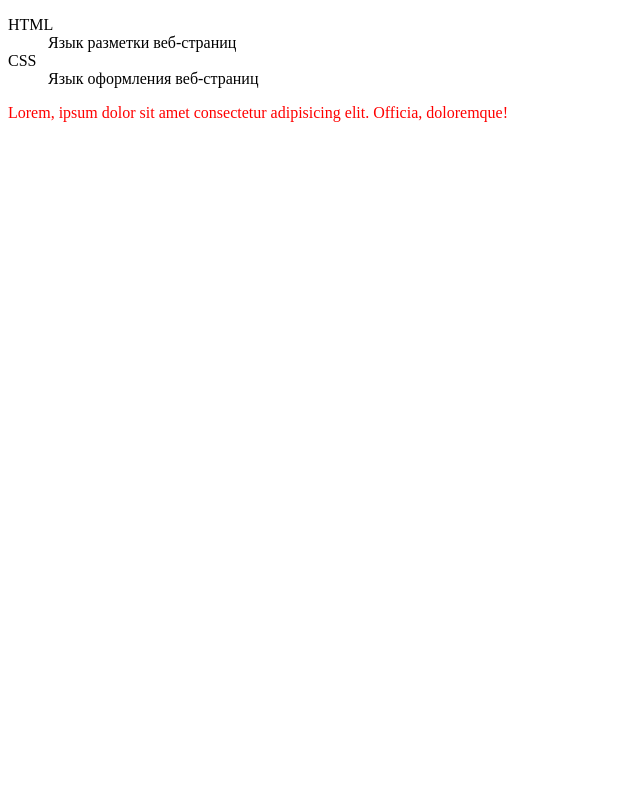
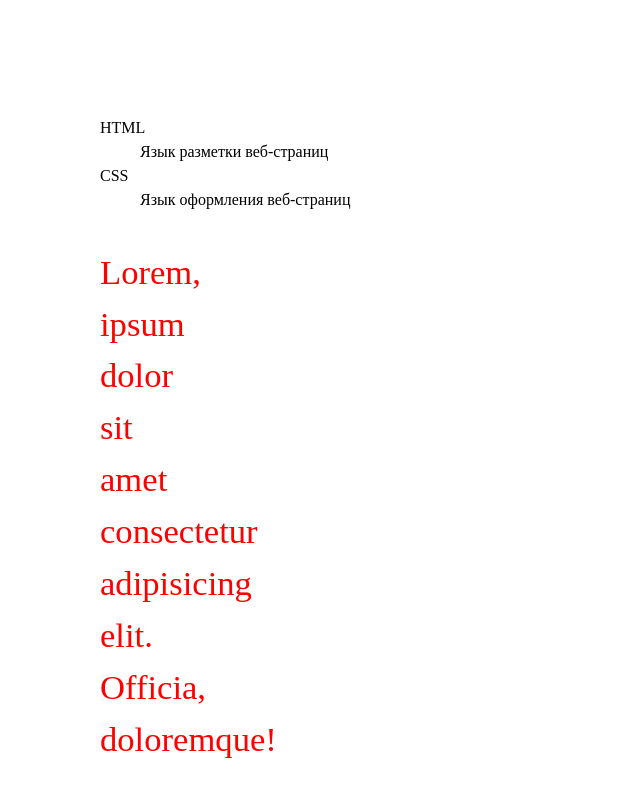
Before and after one commit to marbleshoees/future-tech, a website: page index.html in a window 1280 px wide. Shown: the whole page, without its empty margins (0-640 px from the left). Drawn offline with Linux system fonts and the light colour scheme.

Commit message:
added mixins, media and functions

```diff
--- a/styles/_globals.scss
+++ b/styles/_globals.scss
@@ -0,0 +1,15 @@
+@use 'helpers' as *;
+
+body {
+    padding: 100px;
+
+    p {
+        @include fluid-text(48, 16);
+
+        width: rem(100);
+
+        @include mobile {
+            background-color: red;
+        }
+    }
+}
--- a/styles/helpers/_functions.scss
+++ b/styles/helpers/_functions.scss
@@ -0,0 +1,30 @@
+@use 'sass:math';
+
+@function rem($pixel) {
+    @if math.is-unitless($pixel) {
+        @return math.div($pixel, 16)+rem;
+    }
+
+    @else {
+        @error 'Не используйте единицы измерения при работе с функцией rem()! Передавайте аргументом только числа.'
+    }
+}
+
+;
+
+@function fluid($max: 100, $min: 10) {
+    $maxViewportWidth: 1920;
+    $minViewportWidth: 390;
+
+    $maxSize: math.div($max, 16);
+    $minSize: math.div($min, 16);
+    $maxWidth: math.div($maxViewportWidth, 16);
+    $minWidth: math.div($minViewportWidth, 16);
+
+    $slope: math.div(($maxSize - $minSize), ($maxWidth - $minWidth));
+    $yAxisIntersection: -$minWidth * $slope + $minSize;
+
+    @return clamp(#{$minSize * 1rem},
+        #{$yAxisIntersection * 1rem} + #{$slope * 100vw},
+        #{$maxSize * 1rem});
+}
--- a/styles/helpers/_media.scss
+++ b/styles/helpers/_media.scss
@@ -0,0 +1,88 @@
+@use './functions' as *;
+
+$laptop: 1440.098;
+$tablet: 1023.098;
+$mobile: 767.098;
+$mobile-s: 480.098;
+
+@mixin laptop {
+    @media (width <=rem($laptop)) {
+        @content
+    }
+}
+
+;
+
+@mixin laptop-above {
+    @media (width > rem($laptop)) {
+        @content;
+    }
+
+    ;
+}
+
+@mixin tablet {
+    @media (width <=rem($tablet)) {
+        @content
+    }
+}
+
+;
+
+@mixin tablet-above {
+    @media (width > rem($tablet)) {
+        @content
+    }
+}
+
+;
+
+@mixin mobile {
+    @media (width <=rem($mobile)) {
+        @content
+    }
+}
+
+;
+
+@mixin mobile-above {
+    @media (width > rem($mobile)) {
+        @content
+    }
+}
+
+;
+
+@mixin mobile-s {
+    @media (width <=rem($mobile-s)) {
+        @content
+    }
+}
+
+;
+
+@mixin mobile-s-above {
+    @media (width > rem($mobile-s)) {
+        @content
+    }
+}
+
+;
+
+
+
+@mixin hover {
+    @media (any-hover) {
+        &:hover {
+            @content;
+        }
+    }
+
+    @if ($hasActiveEffectOnMobile) {
+        @media (any-hover: none) {
+            &:active {
+                @content;
+            }
+        }
+    };
+};
--- a/styles/helpers/_mixins.scss
+++ b/styles/helpers/_mixins.scss
@@ -0,0 +1,53 @@
+@use 'sass:math';
+@use 'functions' as *;
+
+
+@mixin fluid-text($max: 48, $min: 16) {
+  font-size: fluid($max, $min);
+}
+
+@mixin hide {
+    opacity: 0;
+    visibility: hidden;
+}
+
+@mixin show {
+    opacity: 1;
+    visibility: visible;
+}
+
+@mixin flex-center($isInline: false) {
+  @if $isInline {
+    display: inline-flex;
+  } @else  {
+    display: flex;
+  }
+
+  justify-content: center;
+  align-items: center;
+}
+
+@mixin abs-center {
+  position: absolute;
+  top: 50%;
+  left: 50%;
+  translate: -50% -50%;
+}
+
+@mixin square($size) {
+  width: $size;
+  height: $size;
+}
+
+@mixin visually-hidden {
+  position: absolute !important;
+  width: 1px !important;
+  height: 1px !important;
+  margin: -1px !important;
+  border: 0 !important;
+  padding: 0 !important;
+  white-space: nowrap !important;
+  clip-path: inset(100%) !important;
+  clip: rect(0 0 0 0) !important;
+  overflow: hidden !important;
+}
```
Also changed, not shown: styles/main.css, 1 other file.
